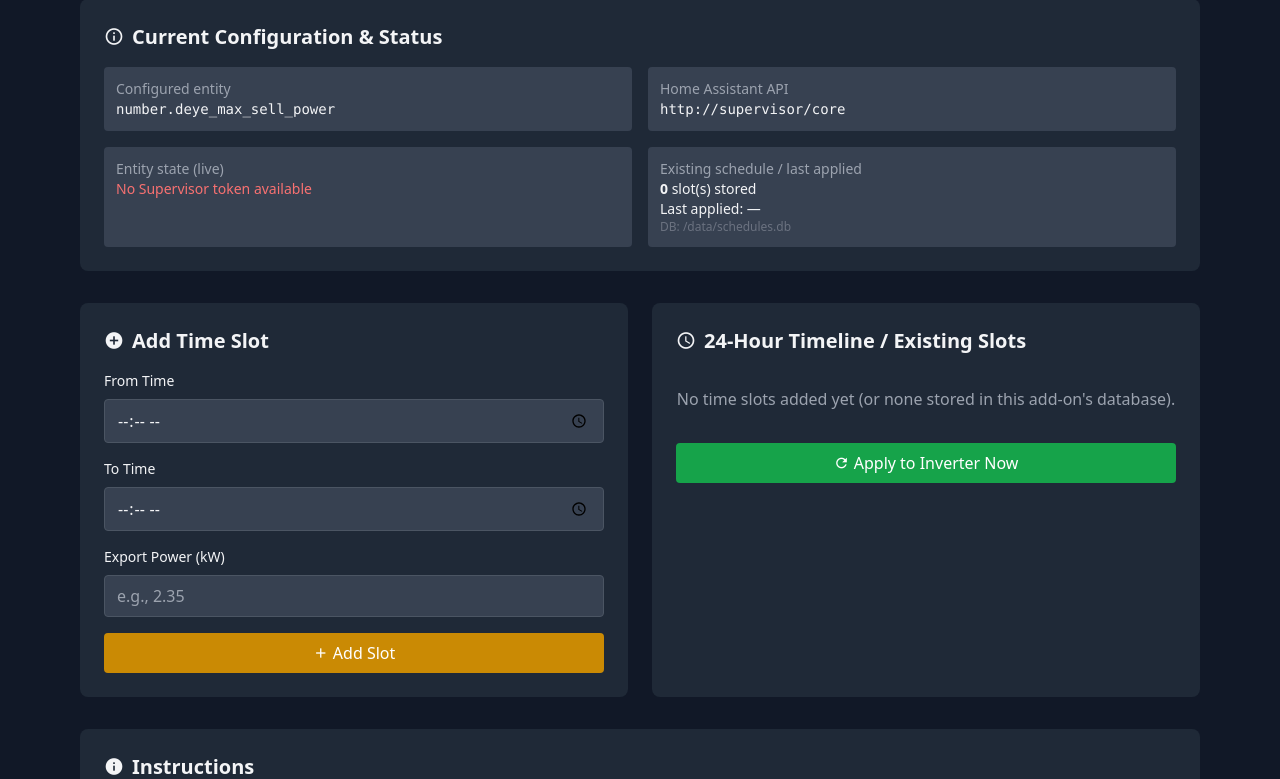
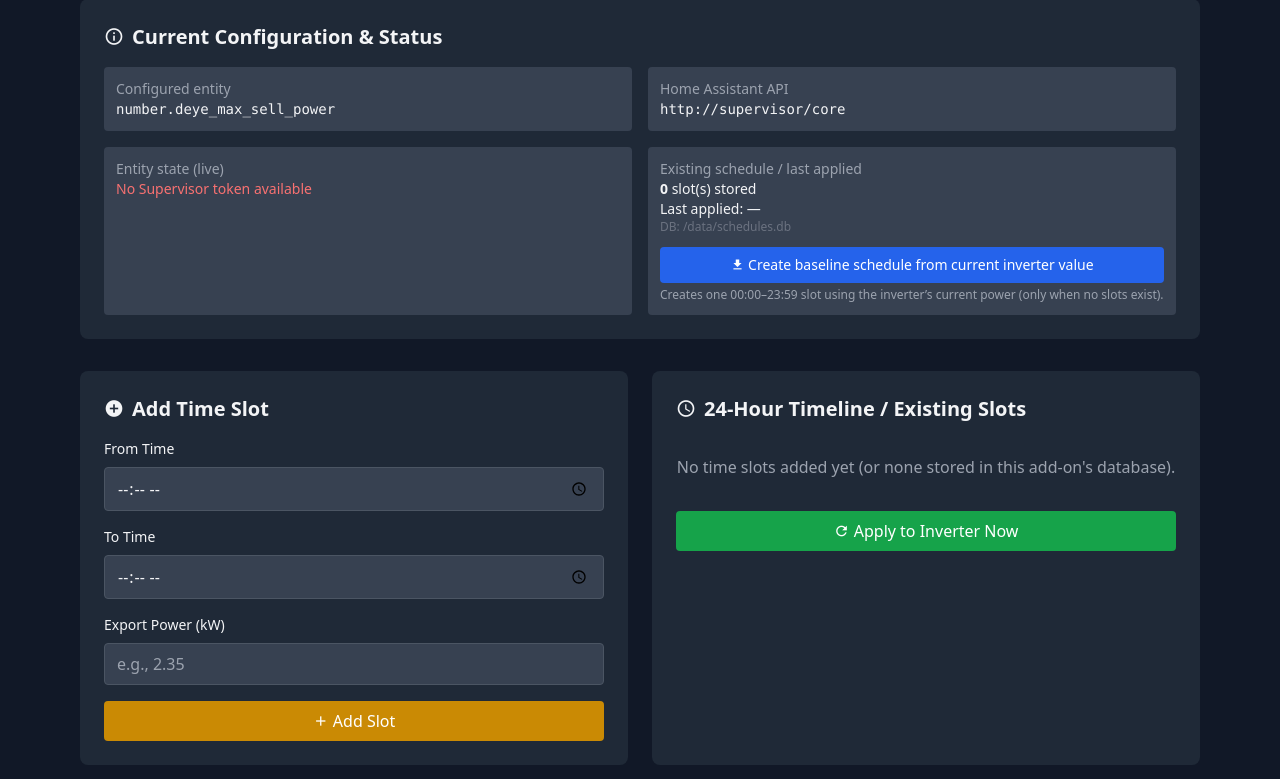
Before and after one commit to maverik-77/deye-export-manager, a FastAPI app: page / in a window 1280 px wide. Shown: the part 133-912 px from the top of the page. Run offline with FastAPI, Linux system fonts and the light colour scheme; data that the repository does not hold is empty; parts of the project's set-up code (start-up, migrations or seed data) failed here and were passed over; some libraries are stand-ins or nearby versions.

Commit message:
Sync baseline schedule from current inverter (v1.0.4)

```diff
--- a/deye_export_manager/config.yaml
+++ b/deye_export_manager/config.yaml
@@ -1,5 +1,5 @@
 name: "Deye Export Manager"
-version: "1.0.3"
+version: "1.0.4"
 slug: "deye_export_manager"
 description: "Custom export scheduler for Deye inverters with 24-hour schedule management"
 url: "https://github.com/your-repo/deye-export-manager"
--- a/deye_export_manager/main.py
+++ b/deye_export_manager/main.py
@@ -246,6 +246,40 @@ async def api_apply_now(request: Request):
     root_path = request.scope.get("root_path", "")
     return RedirectResponse(url=f"{root_path}/", status_code=303)
 
+
+@app.post("/sync_from_inverter")
+async def sync_from_inverter(request: Request):
+    """If no slots exist, create a 00:00-23:59 baseline slot from current inverter power."""
+    conn = sqlite3.connect(DB_PATH)
+    conn.row_factory = sqlite3.Row
+    c = conn.cursor()
+    c.execute("SELECT COUNT(*) as n FROM schedule_slots")
+    n = c.fetchone()["n"]
+    if n == 0:
+        ha = await get_ha_entity_state()
+        power_kw = 0.0
+        if ha and ha.get("ok") and ha.get("state") is not None:
+            try:
+                # entity may report W or kW depending on integration; treat numeric as W if >= 50 else kW
+                val = float(ha["state"])
+                unit = (ha.get("unit") or "").lower()
+                if "kw" in unit:
+                    power_kw = val
+                elif "w" in unit or val >= 50:
+                    power_kw = round(val / 1000.0, 2)
+                else:
+                    power_kw = round(val, 2)
+            except Exception:
+                power_kw = 0.0
+        c.execute(
+            "INSERT INTO schedule_slots (start_time, end_time, power_kw, enabled) VALUES (?, ?, ?, 1)",
+            ("00:00", "23:59", max(0.0, min(16.0, power_kw))),
+        )
+        conn.commit()
+    conn.close()
+    root_path = request.scope.get("root_path", "")
+    return RedirectResponse(url=f"{root_path}/", status_code=303)
+
 if __name__ == "__main__":
     port = int(os.environ.get("PORT", 8099))
     uvicorn.run(app, host="0.0.0.0", port=port)
--- a/deye_export_manager/templates/index.html
+++ b/deye_export_manager/templates/index.html
@@ -46,6 +46,14 @@
                     <div><span class="font-semibold">{{ slots|length }}</span> slot(s) stored</div>
                     <div>Last applied: {% if last_applied is not none %}{{ last_applied }} W{% else %}—{% endif %}</div>
                     <div class="text-gray-500 text-xs break-all">DB: {{ db_path }}</div>
+                    {% if slots|length == 0 %}
+                    <form action="{{ root_path }}/sync_from_inverter" method="post" class="mt-3">
+                        <button type="submit" class="w-full bg-blue-600 hover:bg-blue-700 text-white py-2 px-3 rounded text-sm font-medium transition">
+                            <i class="mdi mdi-download"></i> Create baseline schedule from current inverter value
+                        </button>
+                    </form>
+                    <p class="text-gray-400 text-xs mt-1">Creates one 00:00–23:59 slot using the inverter’s current power (only when no slots exist).</p>
+                    {% endif %}
                 </div>
             </div>
         </div>
```
